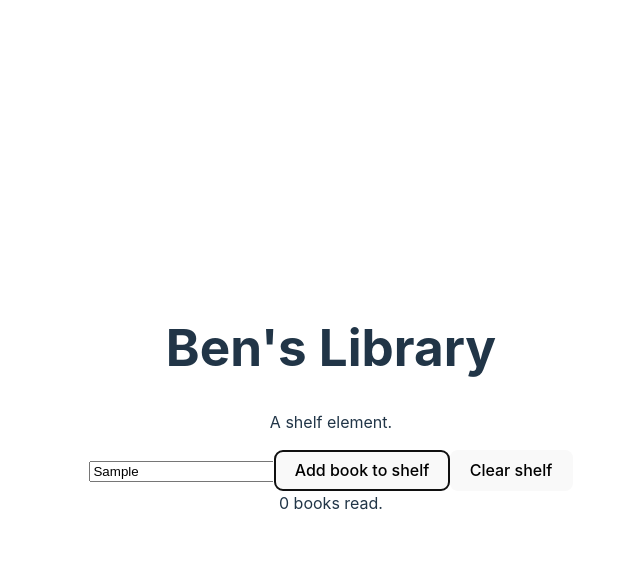
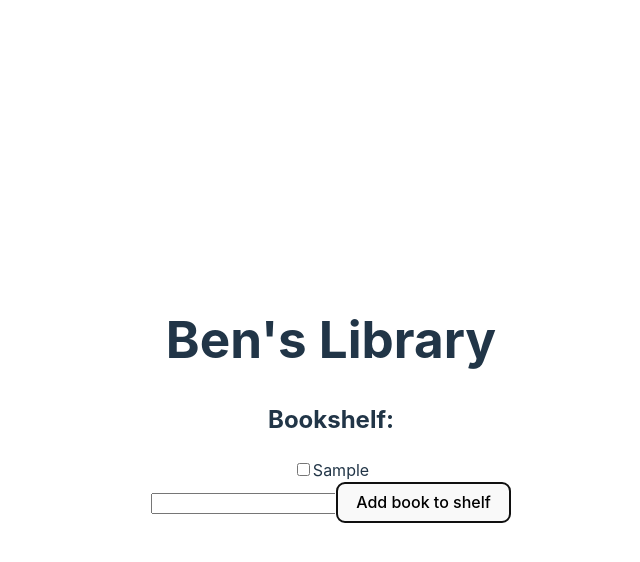
Before and after one commit to cravies/react-library, a React (Vite) app: page / in a window 1280 px wide. Both pictures are taken after typing "Sample" into the empty fields and a click on the button "Add book to shelf". Shown: the top 562 px of the page, without its empty margins (309-949 px from the left). Built offline with nearby package versions, Linux system fonts and the light colour scheme.

Commit message:
Basic functionality working

```diff
--- a/src/App.jsx
+++ b/src/App.jsx
@@ -1,16 +1,46 @@
-import React from 'react'
+import React, { useState, useRef } from 'react'
 import './App.css'
 import BookShelf from './BookShelf'
 
+let count=1
+
 function App() {
+  const [books, setBooks] = useState([])
+  const bookNameRef = useRef()
+
+  function toggleBook(id) {
+    /* never want to change state directly in react */
+    const newBooks = [...books]
+    /* grab the book with the right id */
+    const book = newBooks.find(book => book.id==id)
+    /* toggle read state */
+    book.read = !book.read
+    /* update books */
+    setBooks(newBooks)
+  }
+
+  function handleAddBook(e) {
+    const name = bookNameRef.current.value
+    if (name==='') {
+      /* empty array*/
+      return
+    }
+    setBooks(prevBooks => {
+      return [...prevBooks, {id:count, name:name, read:false}]
+    })
+    /* clear old input */
+    bookNameRef.current.value = null;
+    /* increment id */
+    count += 1
+  }
+
   return (
     <>
     <h1> Ben's Library </h1>
-    <BookShelf />
-    <input type="text" />
-    <button>Add book to shelf</button>
-    <button>Clear shelf</button>
-    <div>0 books read.</div>
+    <h2> Bookshelf: </h2>
+    <BookShelf books={books} toggleBook={toggleBook}/>
+    <input ref={bookNameRef} type="text" />
+    <button onClick={handleAddBook}>Add book to shelf</button>
     </>
   )
 }
--- /dev/null
+++ b/src/Book.jsx
@@ -0,0 +1,15 @@
+import React from 'react'
+
+export default function Book({ book, toggleBook}) {
+
+    function handleBookClick() {
+        toggleBook(book.id)
+    }
+
+    return (
+        <div>
+            <input type="checkbox" checked={book.read} onChange={handleBookClick}/>
+            {book.name}
+        </div>
+    )
+}
--- a/src/BookShelf.jsx
+++ b/src/BookShelf.jsx
@@ -1,10 +1,11 @@
 import './BookShelf.css'
+import Book from './Book'
 
-function BookShelf() {
+function BookShelf({ books, toggleBook}) {
   return (
-    <div className="shelf">
-      <p> A shelf element. </p>
-    </div>
+    books.map(book => {
+      return <Book key={book.id} book={book} toggleBook={toggleBook} />
+    })
   )
 }
 
```
